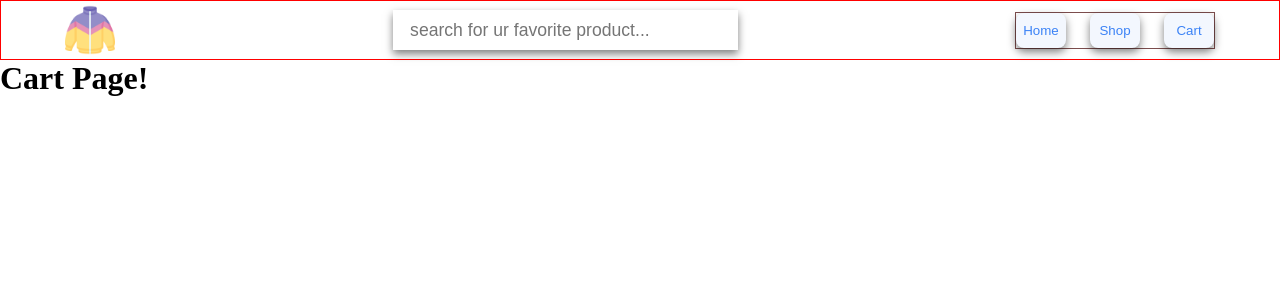
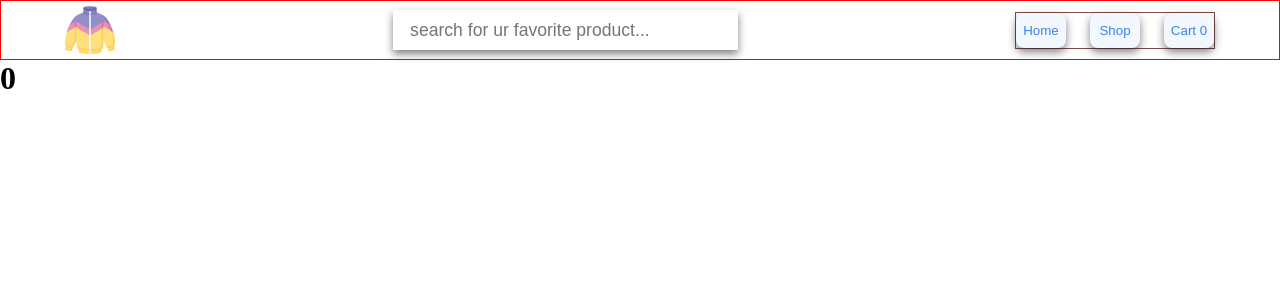
Before and after one commit to elaaasri/shopping-cart, a React (Vite) app: page /cart in a window 1280 px wide. Shown: the top 300 px of the page. Built offline with nearby package versions, Linux system fonts and the light colour scheme; no server answers.

Commit message:
feat(ProductPage): add handleAddToCart that indicates how many items in the cart and stores them

```diff
--- a/src/App.jsx
+++ b/src/App.jsx
@@ -5,11 +5,12 @@ import { useState, useEffect } from "react";
 function App() {
   const { data, loading, error } = useFetch("https://dummyjson.com/products");
   const { products = [] } = data;
+  const [cartItems, setCartItems] = useState([]);
 
   return (
     <>
-      <Header />
-      <Outlet context={{ products, loading, error }} />
+      <Header cartItems={cartItems} />
+      <Outlet context={{ products, loading, error, cartItems, setCartItems }} />
     </>
   );
 }
@@ -19,6 +20,7 @@ const useFetch = (url) => {
   const [data, setData] = useState([]);
   const [loading, setLoading] = useState(true);
   const [error, setError] = useState(null);
+
   useEffect(() => {
     fetch(url)
       .then((res) => {
--- a/src/components/Header.jsx
+++ b/src/components/Header.jsx
@@ -1,6 +1,8 @@
 import { Link } from "react-router";
 
-const Header = () => {
+const Header = ({ cartItems }) => {
+  console.log(cartItems);
+
   return (
     <header className="header">
       <img className="logo-icon" src="/icons/logo.png" alt="logo icon" />
@@ -8,7 +10,6 @@ const Header = () => {
         <input
           className="input input-alt"
           placeholder="search for ur favorite product..."
-          required
           type="text"
         />
         <span className="input-border input-border-alt"></span>
@@ -21,7 +22,7 @@ const Header = () => {
           <button>Shop</button>
         </Link>
         <Link to="/cart">
-          <button>Cart</button>
+          <button>Cart {cartItems.length}</button>
         </Link>
       </nav>
     </header>
--- a/src/components/QuantityButton.jsx
+++ b/src/components/QuantityButton.jsx
@@ -1,17 +1,18 @@
-// increase and decrease product quantity :
+// increases and decreases product quantity :
 const QuantityButton = ({ quantity, setQuantity }) => {
   const increase = () => {
     setQuantity((prev) => prev + 1);
   };
   const decrease = () => {
-    if (quantity <= 0) return;
+    if (quantity <= 1) return;
     setQuantity((prev) => prev - 1);
   };
   const handleChange = (e) => {
-    const { value } = e.target;
-    const inputValue = Number(value);
+    let { value } = e.target;
+    let inputValue = Number(value);
     setQuantity(inputValue);
   };
+
   return (
     <div>
       <input
@@ -25,4 +26,5 @@ const QuantityButton = ({ quantity, setQuantity }) => {
     </div>
   );
 };
+
 export default QuantityButton;
--- a/src/pages/CartPage.jsx
+++ b/src/pages/CartPage.jsx
@@ -1,4 +1,7 @@
+import { useOutletContext } from "react-router";
 const CartPage = () => {
-  return <h1>Cart Page!</h1>;
+  const { cartItems } = useOutletContext();
+  console.log(cartItems);
+  return <h1>{cartItems.length}</h1>;
 };
 export default CartPage;
--- a/src/pages/ProductPage.jsx
+++ b/src/pages/ProductPage.jsx
@@ -1,19 +1,27 @@
+import { useState } from "react";
 import { useParams, useOutletContext } from "react-router";
 import { Swiper, SwiperSlide } from "swiper/react";
-import { useState } from "react";
-import CustomButton from "../components/CustomButton";
 import { Navigation, Pagination, Zoom, Autoplay } from "swiper/modules";
 import "swiper/css";
 import "swiper/css/navigation";
 import "swiper/css/pagination";
 import "swiper/css/zoom";
 import "swiper/css/autoplay";
+import QuantityButton from "../components/QuantityButton";
 
 const ProductPage = () => {
-  const { products } = useOutletContext();
+  const { products, setCartItems } = useOutletContext();
   const { title } = useParams();
   const filteredProduct = getProductByTitle(products, title);
-  const [productQuantity, setProductQuantity] = useState(0);
+  const [productQuantity, setProductQuantity] = useState(1);
+
+  const handleAddToCart = () => {
+    if (productQuantity <= 0) return;
+    setCartItems((prev) => [
+      ...prev,
+      ...Array(productQuantity).fill(filteredProduct).flat(),
+    ]);
+  };
 
   return (
     <div className="product-container">
@@ -26,11 +34,11 @@ const ProductPage = () => {
             ) : (
               <ImageSlider images={images} title={title} />
             )}
-            <CustomButton
+            <QuantityButton
               quantity={productQuantity}
               setQuantity={setProductQuantity}
             />
-            <button>Add to Cart</button>
+            <button onClick={() => handleAddToCart()}>Add to Cart</button>
             <div>{title}</div>
             <div>{price}</div>
             <div>{description}</div>
```
Also changed, not shown: src/main.jsx (+3 -4 lines).
